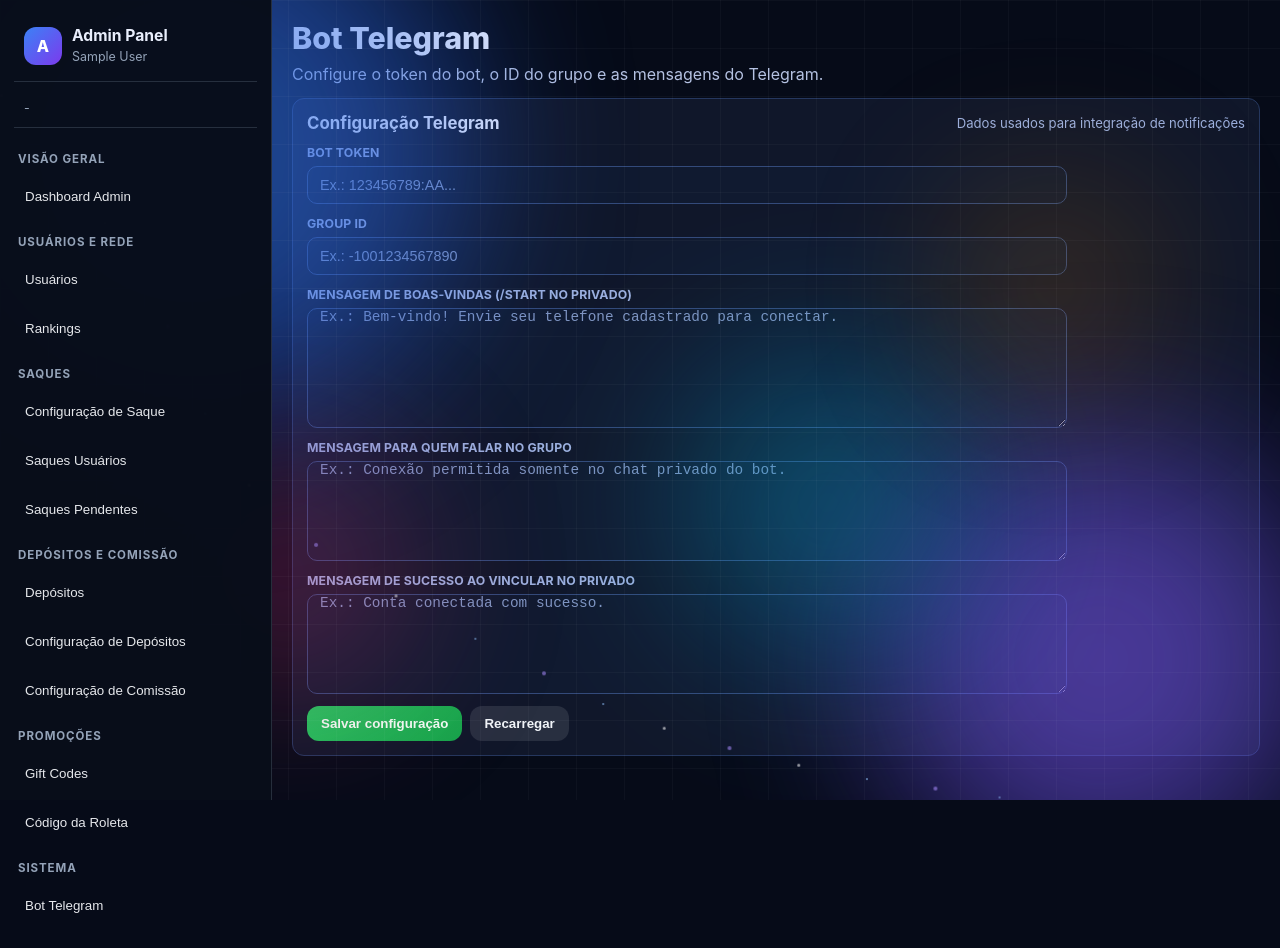
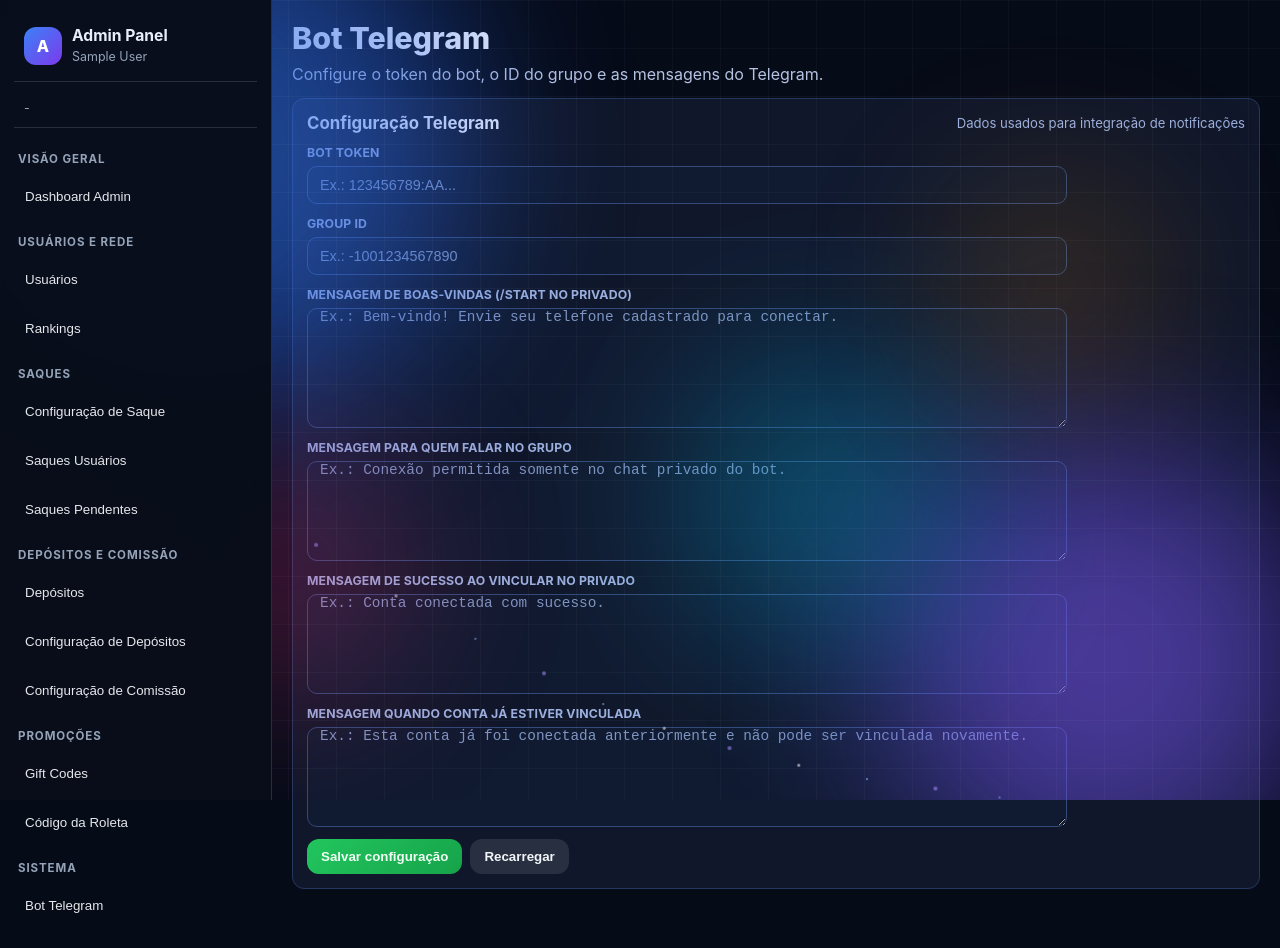
Before and after one commit to magnatazk20/mancera-frontend, a React (Vite) app: page /adf/telegram-config in a window 1280 px wide. Shown: the top 948 px of the page. Built offline with nearby package versions, Linux system fonts and the light colour scheme; no server answers; sample sign-in values are in the browser's storage.

Commit message:
feat(admin): permitir editar mensagem de conta já vinculada no Telegram config

```diff
--- a/src/pages/AdminTelegramConfig.tsx
+++ b/src/pages/AdminTelegramConfig.tsx
@@ -13,6 +13,7 @@ export default function AdminTelegramConfig() {
   const [welcomeMessage, setWelcomeMessage] = useState('')
   const [privateChatOnlyMessage, setPrivateChatOnlyMessage] = useState('')
   const [privateLinkSuccessMessage, setPrivateLinkSuccessMessage] = useState('')
+  const [alreadyLinkedMessage, setAlreadyLinkedMessage] = useState('')
   const [toast, setToast] = useState<{ type: 'success' | 'error'; message: string } | null>(null)
 
   const token = useMemo(
@@ -50,6 +51,12 @@ export default function AdminTelegramConfig() {
       setPrivateLinkSuccessMessage(
         String(data?.config?.privateLinkSuccessMessage ?? 'Conta conectada com sucesso.')
       )
+      setAlreadyLinkedMessage(
+        String(
+          data?.config?.alreadyLinkedMessage ??
+            'Esta conta já foi conectada anteriormente e não pode ser vinculada novamente.'
+        )
+      )
     } catch {
       setToast({ type: 'error', message: 'Falha de conexão ao carregar configuração do Telegram.' })
     } finally {
@@ -74,6 +81,9 @@ export default function AdminTelegramConfig() {
       privateChatOnlyMessage.trim() || 'Conexão permitida somente no chat privado do bot.'
     const normalizedPrivateLinkSuccessMessage =
       privateLinkSuccessMessage.trim() || 'Conta conectada com sucesso.'
+    const normalizedAlreadyLinkedMessage =
+      alreadyLinkedMessage.trim() ||
+      'Esta conta já foi conectada anteriormente e não pode ser vinculada novamente.'
 
     if (!normalizedBotToken) {
       setToast({ type: 'error', message: 'Bot token é obrigatório.' })
@@ -99,6 +109,7 @@ export default function AdminTelegramConfig() {
           welcomeMessage: normalizedWelcomeMessage,
           privateChatOnlyMessage: normalizedPrivateChatOnlyMessage,
           privateLinkSuccessMessage: normalizedPrivateLinkSuccessMessage,
+          alreadyLinkedMessage: normalizedAlreadyLinkedMessage,
         }),
       })
 
@@ -201,6 +212,19 @@ export default function AdminTelegramConfig() {
                 />
               </div>
 
+              <div className="admin-withdraw-filter-field">
+                <label htmlFor="telegram-already-linked-message">Mensagem quando conta já estiver vinculada</label>
+                <textarea
+                  id="telegram-already-linked-message"
+                  className="admin-withdraw-filter-input"
+                  placeholder="Ex.: Esta conta já foi conectada anteriormente e não pode ser vinculada novamente."
+                  value={alreadyLinkedMessage}
+                  onChange={(event) => setAlreadyLinkedMessage(event.target.value)}
+                  rows={4}
+                  style={{ resize: 'vertical', minHeight: 100 }}
+                />
+              </div>
+
               <div style={{ display: 'flex', gap: 8, flexWrap: 'wrap' }}>
                 <button type="button" className="btn primary" onClick={handleSave} disabled={saving}>
                   {saving ? 'Salvando...' : 'Salvar configuração'}
```
Also changed, not shown: 1 other file (tests, documents, lock files or other folders).
